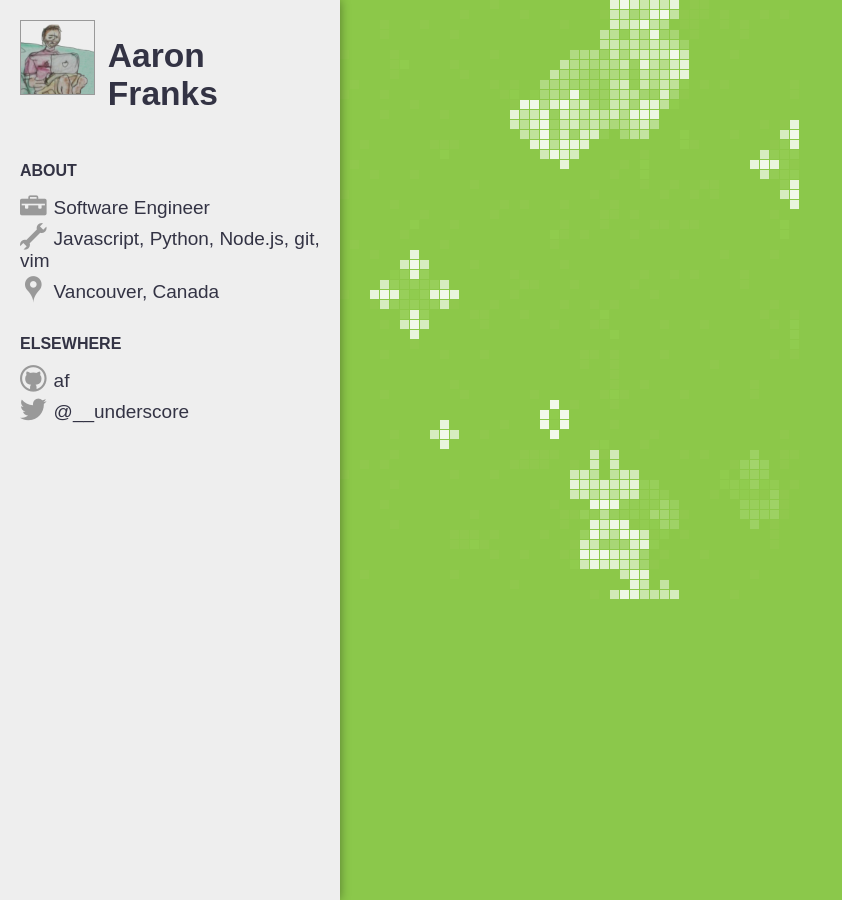
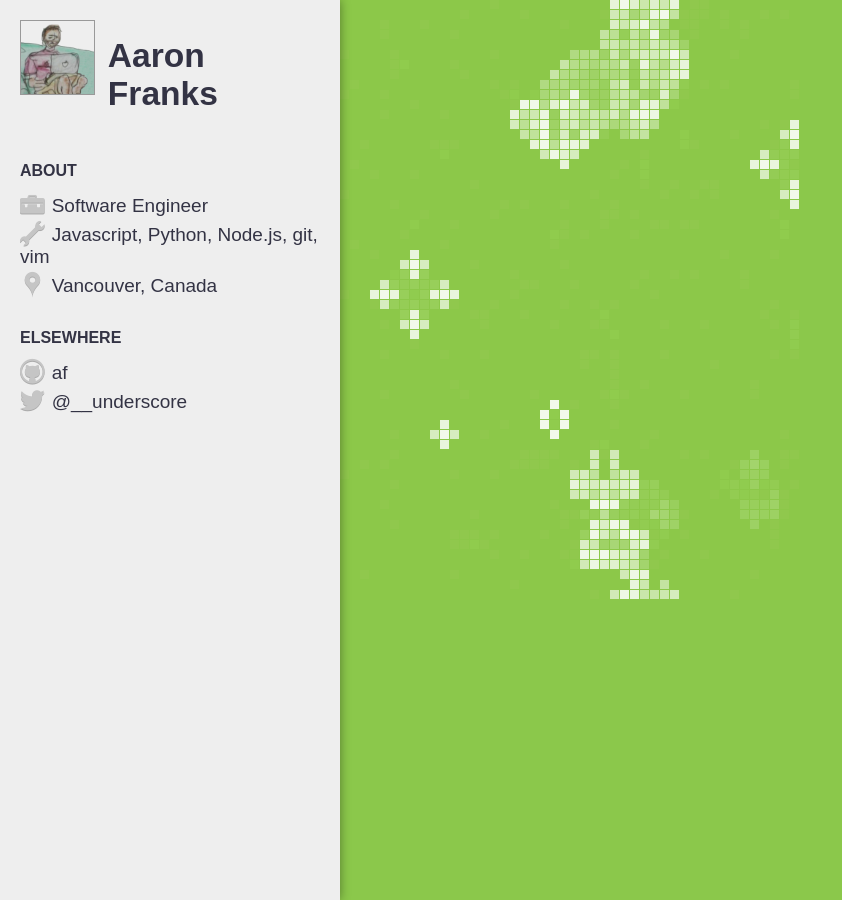
Before and after one commit to af/af.github.com, a Jekyll site: the page built from index.html, in a window 1280 px wide. Shown: the whole page, without its empty margins (0-842 px from the left). Built offline with Jekyll 4.4.1, drawn with Linux system fonts in a browser that asks for light colours; some web fonts are replaced.

Commit message:
Style tweaks to sidebar icons.

```diff
--- a/css/main.css
+++ b/css/main.css
@@ -83,17 +83,17 @@ body > header ul {
 .twitter:before {
   display: inline-block;
   width: 1em;
+  position: relative;
+  top: 3px;
   text-align: center;
   margin-right: 7px;
-  font: normal 1.4em 'icomoon';
+  font: normal 1.3em 'icomoon';
   text-decoration: none;
   font-style: normal;
   speak: none;
-  text-shadow: 0 1px 0 #eee;
+  text-shadow: 0 1px 0 #aaa;
+  color: #c5c5c5;
   -webkit-font-smoothing: antialiased;
-  position: relative;
-  top: 3px;
-  color: #999;
 }
 .work:before {
   content: "\21";
```
Also changed, not shown: css/main.styl (+5 -6 lines).
